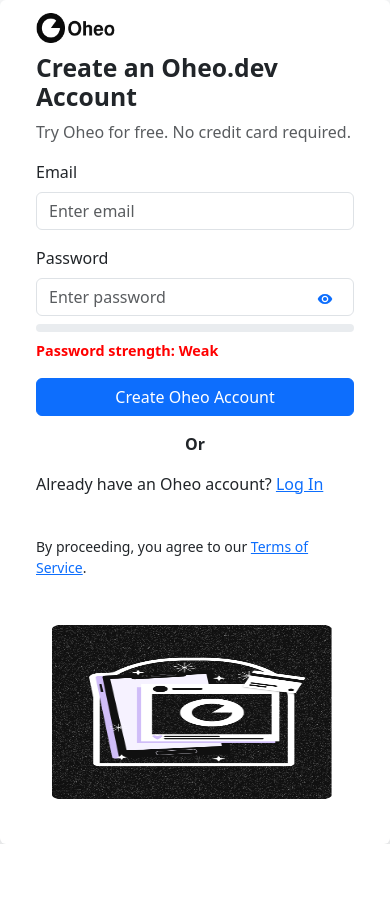
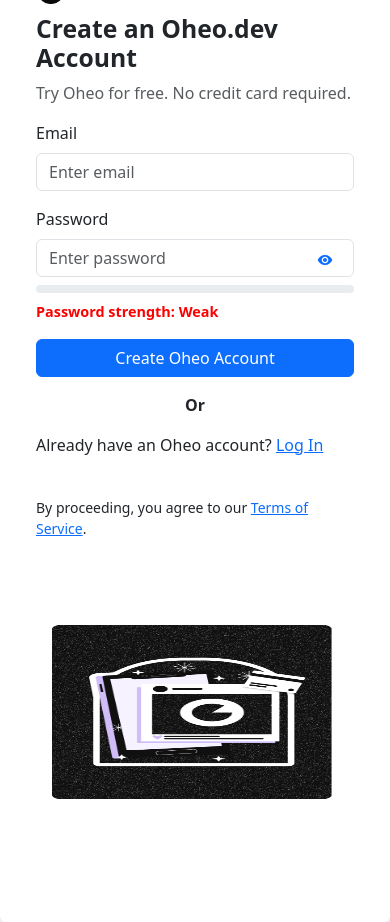
Before and after one commit to umaisusman/oheo-client, a React (Vite) app: page / in a window 390 px wide. Both pictures are taken after a click on the button "Sign Up with Email". Before the commit the page ends 844 px from the top, so only its background shows below. Built offline with nearby package versions, Linux system fonts and the light colour scheme.

Commit message:
Update SignInSecond.css

```diff
--- a/src/Components/SigninSecondpage/SignInSecond.css
+++ b/src/Components/SigninSecondpage/SignInSecond.css
@@ -6,6 +6,6 @@
   }
   @media (max-width: 500px) {
     .Rowclass{
-        height: 100vh;
+        height: 1000px;
     }
   }
```
